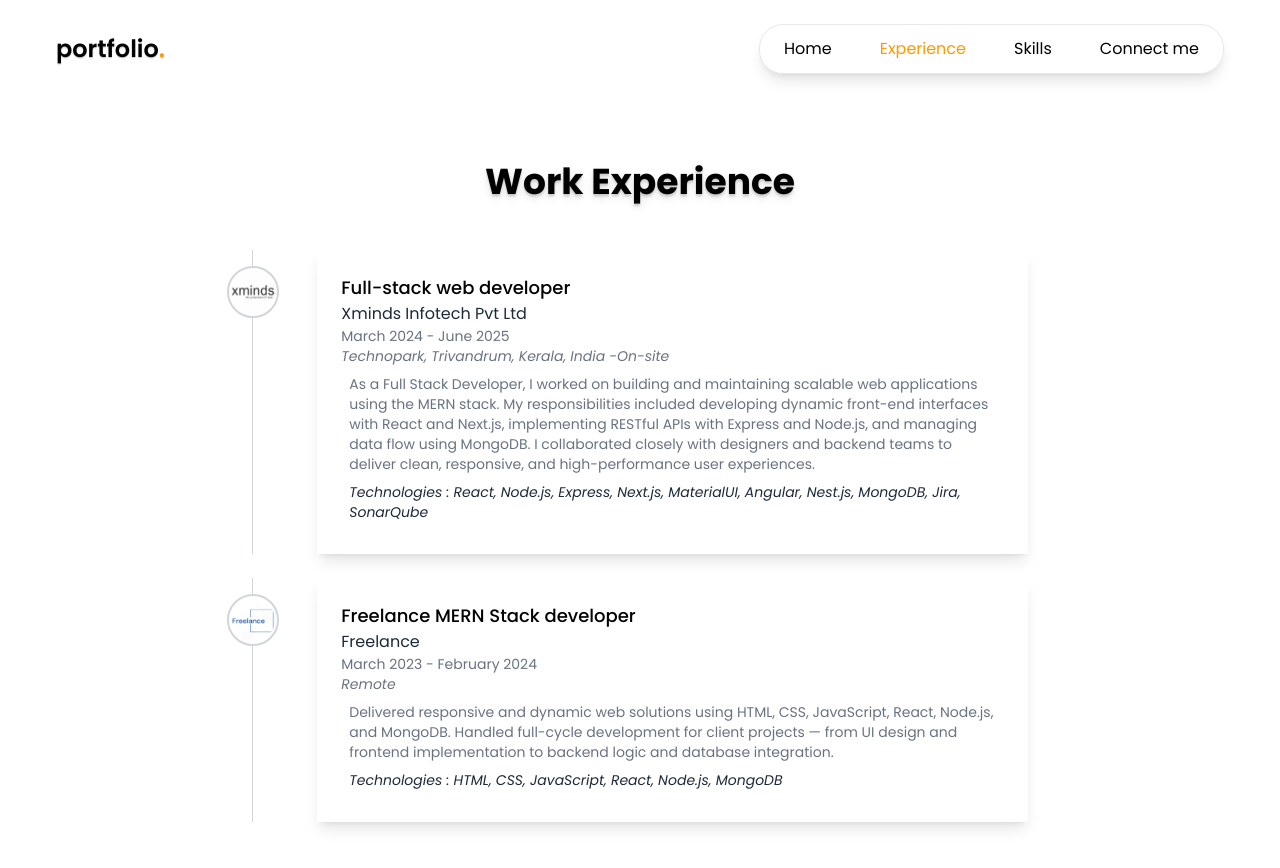
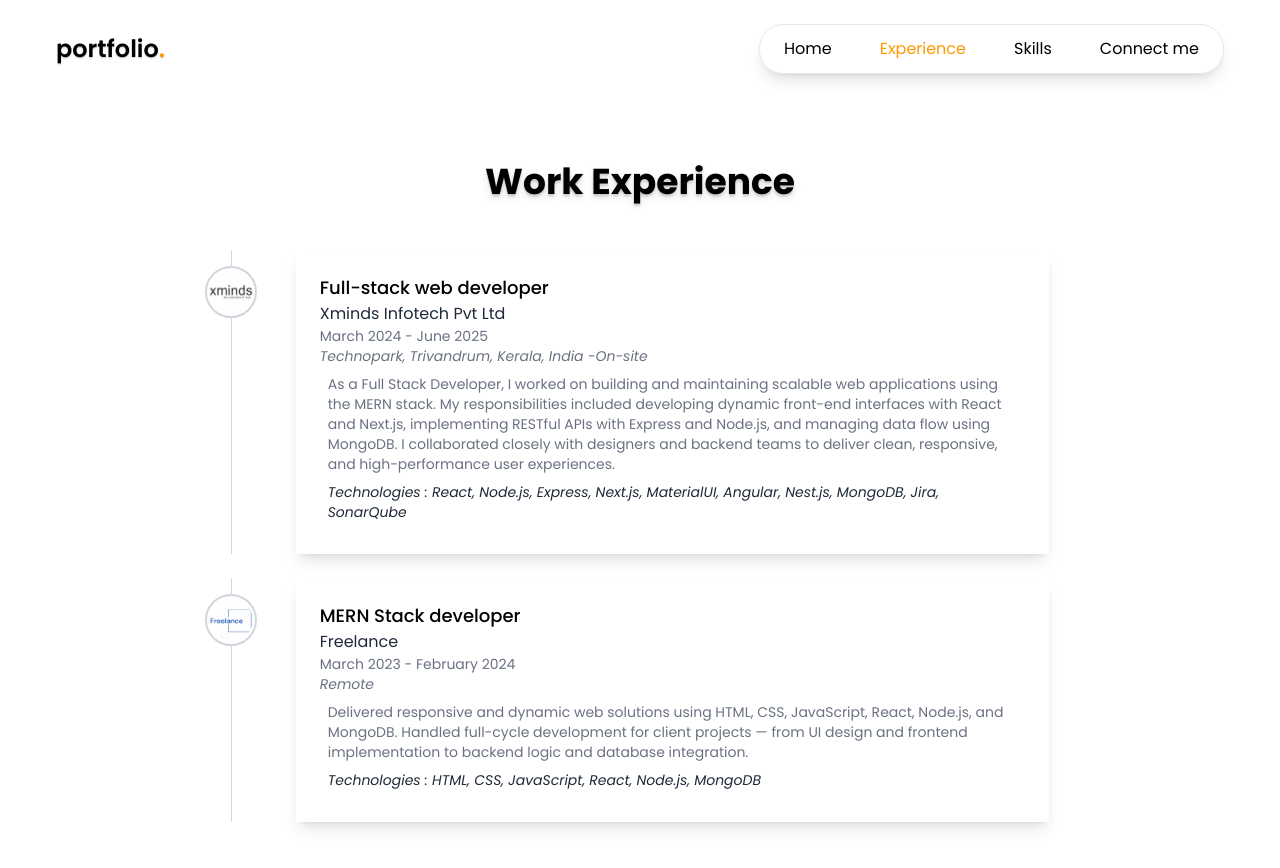
Before and after one commit to harikrishnaa5/Portfolio, a React (Vite) app: page /experience in a window 1280 px wide. Shown: the top 868 px of the page. Built offline with nearby package versions, Linux system fonts and the light colour scheme.

Commit message:
padding updated for work experience

```diff
--- a/src/components/workExperience/Experience.jsx
+++ b/src/components/workExperience/Experience.jsx
@@ -4,7 +4,7 @@ import ExperienceCard from "./ExperienceCard";
 
 const Experience = () => {
     return (
-        <div className="px-12">
+        <div className="px-3">
             <h1 className="text-3xl sm:text-4xl font-bold text-center mb-12 text-shadow-lg">Work Experience</h1>
             {workExperience?.map((data) => {
                 return (
--- a/src/constants.js
+++ b/src/constants.js
@@ -123,7 +123,7 @@ export const workExperience = [
         website: "",
         duration: "March 2023 - February 2024",
         location: "Remote",
-        role: "Freelance MERN Stack developer",
+        role: "MERN Stack developer",
         techStack: "HTML, CSS, JavaScript, React, Node.js, MongoDB",
         description:
             "Delivered responsive and dynamic web solutions using HTML, CSS, JavaScript, React, Node.js, and MongoDB. Handled full-cycle development for client projects — from UI design and frontend implementation to backend logic and database integration.",
```
